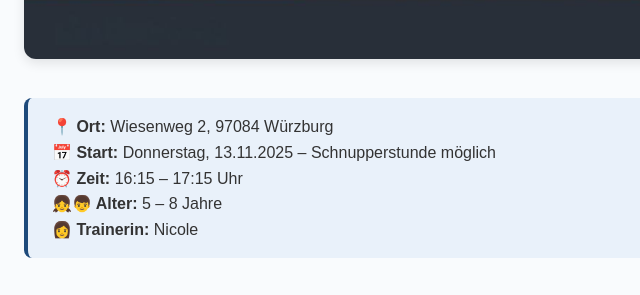
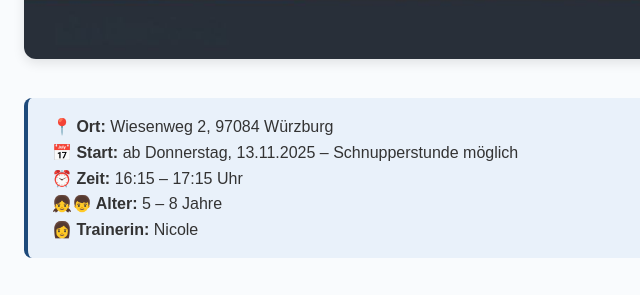
Before and after one commit to kindertanzen/schnupperstunde, a plain HTML site: page index.html in a window 1280 px wide. Shown: the part 858-1153 px from the top of the page, 166-806 px from the left. Drawn offline with Linux system fonts and the light colour scheme.

Commit message:
Update index.html

```diff
--- a/index.html
+++ b/index.html
@@ -170,7 +170,7 @@
     <section>
       <div class="info-box">
         <strong>📍 Ort:</strong> Wiesenweg 2, 97084 Würzburg<br>
-        <strong>📅 Start:</strong> Donnerstag, 13.11.2025 – Schnupperstunde möglich<br>
+        <strong>📅 Start:</strong> ab Donnerstag, 13.11.2025 – Schnupperstunde möglich<br>
         <strong>⏰ Zeit:</strong> 16:15 – 17:15 Uhr<br>
         <strong>👧👦 Alter:</strong> 5 – 8 Jahre<br>
         <strong>👩 Trainerin:</strong> Nicole
@@ -213,7 +213,7 @@
 
       <form action="https://formspree.io/f/mnngqyyp" method="POST">
         <label for="name">Name des Kindes</label>
-  <      input type="text" name="name" id="name" placeholder="z. B. Lea Müller" required>
+        <input type="text" name="name" id="name" placeholder="z. B. Lea Müller" required>
 
         <label for="age">Alter des Kindes</label>
         <input type="text" name="age" id="age" placeholder="z. B. 6 Jahre" required>
```
